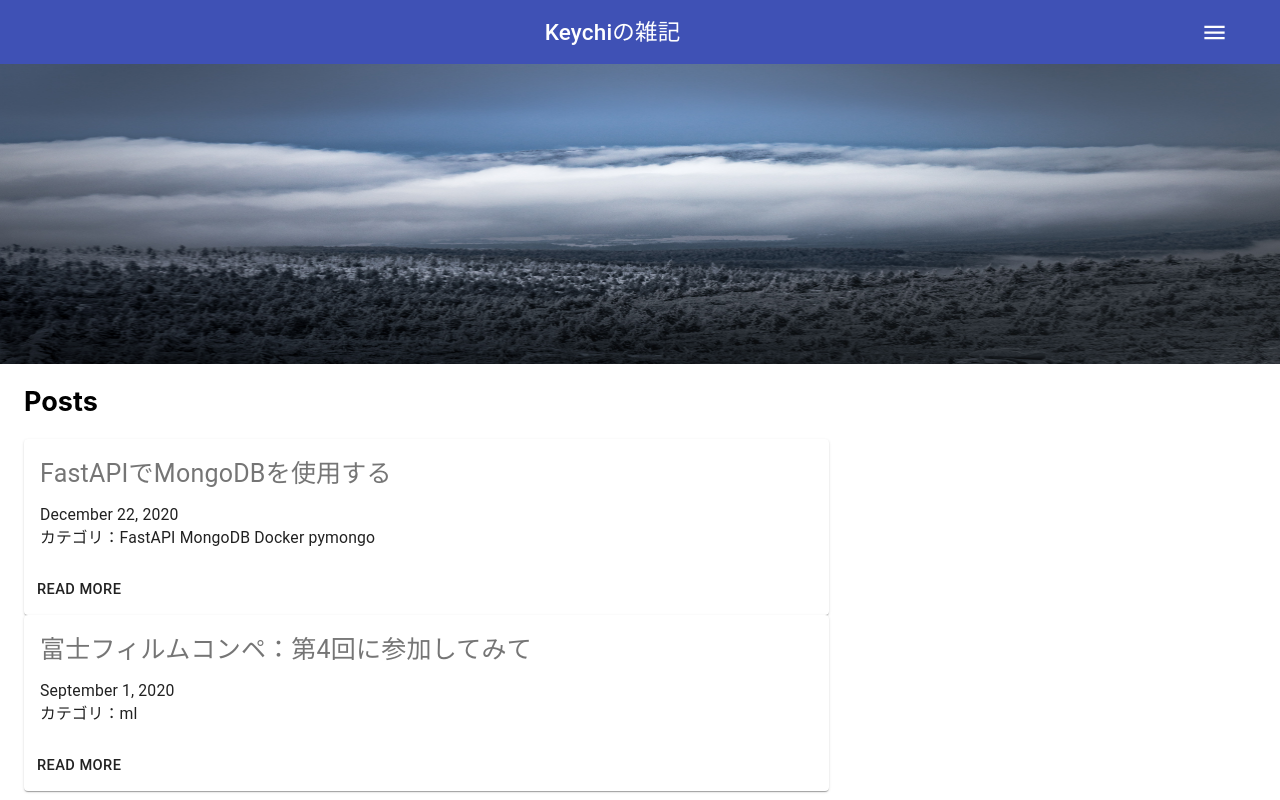
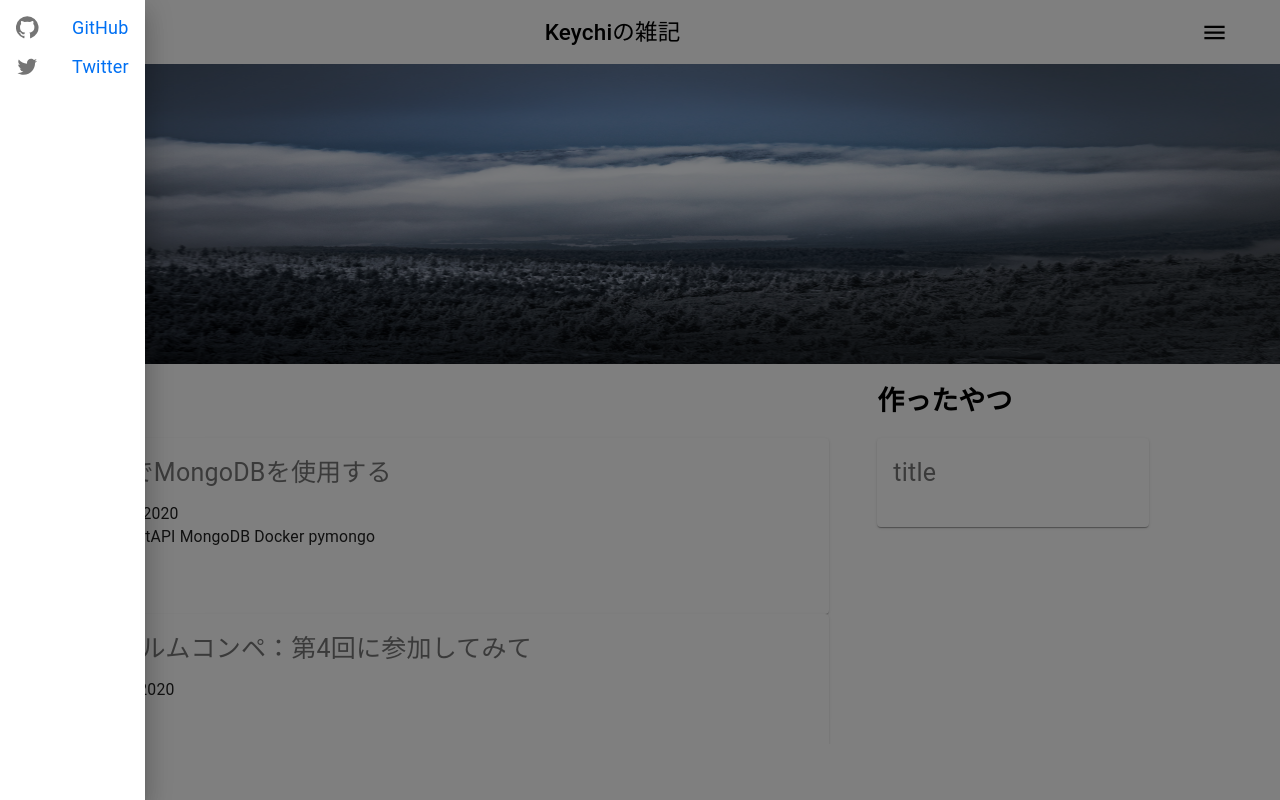
Before and after one commit to keychi25/keychi-miscellaneous-notes, a Next.js app: page / in a window 1280 px wide. Both pictures are taken after a click on the button "menu". Built offline with nearby package versions, Linux system fonts and the light colour scheme.

Commit message:
add : fotter

```diff
--- a/components/layout.js
+++ b/components/layout.js
@@ -1,11 +1,23 @@
 import Head from 'next/head'
 import styles from './layout.module.css'
 import Link from 'next/link'
-
+import React from 'react'
 import { makeStyles } from '@material-ui/core/styles'
-import { AppBar, Toolbar, Typography, IconButton } from '@material-ui/core'
-import MenuIcon from '@material-ui/icons/Menu'
-
+import {
+  AppBar,
+  Toolbar,
+  Typography,
+  IconButton,
+  Drawer,
+  MenuList,
+  MenuItem,
+  ListItemIcon,
+  BottomNavigation,
+  BottomNavigationAction,
+} from '@material-ui/core'
+import MenuIcon from '@material-ui/icons/menu'
+import GitHubIcon from '@material-ui/icons/GitHub'
+import TwitterIcon from '@material-ui/icons/Twitter'
 export const siteTitle = 'Keychiの雑記'
 
 const useStyles = makeStyles((theme) => ({
@@ -19,10 +31,62 @@ const useStyles = makeStyles((theme) => ({
     flexGrow: 1,
     textAlign: 'center',
   },
+  footerTitle: {
+    flexGrow: 1,
+    textAlign: 'reft',
+    marginLeft: theme.spacing(2),
+  },
+  stickToBottom: {
+    width: '100%',
+    position: 'fixed',
+    bottom: 0,
+  },
 }))
 
 export default function Layout({ children, home }) {
   const classes = useStyles()
+  const [state, setState] = React.useState({
+    top: false,
+    left: false,
+    bottom: false,
+    right: false,
+  })
+
+  const toggleDrawer = (side, open) => () => {
+    setState({
+      [side]: open,
+    })
+  }
+  const sideList = (
+    <div>
+      <MenuList>
+        <MenuItem>
+          <ListItemIcon>
+            <GitHubIcon fontSize="small" />
+          </ListItemIcon>
+          <a
+            href="https://github.com/keychi25"
+            target="_blank"
+            rel="noopener noreferrer"
+          >
+            <Typography variant="inherit">GitHub</Typography>
+          </a>
+        </MenuItem>
+        <MenuItem>
+          <ListItemIcon>
+            <TwitterIcon fontSize="small" />
+          </ListItemIcon>
+          <a
+            href="https://twitter.com/f_keychi_ktk"
+            target="_blank"
+            rel="noopener noreferrer"
+          >
+            <Typography variant="inherit">Twitter</Typography>
+          </a>
+        </MenuItem>
+      </MenuList>
+    </div>
+  )
   return (
     <>
       <Head>
@@ -40,7 +104,7 @@ export default function Layout({ children, home }) {
         <meta name="og:title" content={siteTitle} />
         <meta name="twitter:card" content="summary_large_image" />
       </Head>
-      <AppBar position="static">
+      <AppBar position="static" color="inherit">
         <Toolbar>
           <Typography variant="h6" className={classes.title}>
             {siteTitle}
@@ -50,9 +114,20 @@ export default function Layout({ children, home }) {
             className={classes.menuButton}
             color="inherit"
             aria-label="menu"
+            onClick={toggleDrawer('left', true)}
           >
             <MenuIcon />
           </IconButton>
+          <Drawer open={state.left} onClose={toggleDrawer('left', false)}>
+            <div
+              tabIndex={0}
+              role="button"
+              onClick={toggleDrawer('left', false)}
+              onKeyDown={toggleDrawer('left', false)}
+            >
+              {sideList}
+            </div>
+          </Drawer>
         </Toolbar>
       </AppBar>
       <div>
@@ -67,6 +142,11 @@ export default function Layout({ children, home }) {
           </div>
         )}
       </div>
+      <BottomNavigation className={classes.stickToBottom}s>
+        <Typography className={classes.footerTitle}>
+          &copy;{siteTitle}
+        </Typography>
+      </BottomNavigation>
     </>
   )
 }
--- a/pages/index.js
+++ b/pages/index.js
@@ -42,15 +42,9 @@ export default function Home({ allPostsData }) {
         <title>{siteTitle}</title>
       </Head>
       <img src="/images/header.jpg" className={utilStyles.headerImg} />
-      <section className={`${utilStyles.headingMd} ${utilStyles.padding1px}`}>
+      <section>
         <Grid container>
-          <Grid
-            item
-            xs={12}
-            sm={8}
-            className={utilStyles.container}
-            zeroMinWidth
-          >
+          <Grid item xs={12} sm={8} zeroMinWidth>
             <Container fixed>
               <h2 className={utilStyles.headingLg}>Posts</h2>
               {allPostsData.map(({ id, date, title, tags }) => (
@@ -75,14 +69,17 @@ export default function Home({ allPostsData }) {
               ))}
             </Container>
           </Grid>
-          <Grid
-            item
-            xs={12}
-            sm={4}
-            className={utilStyles.container}
-            zeroMinWidth
-          >
-            <Container fixed />
+          <Grid item xs={12} sm={3} zeroMinWidth>
+            <Container fixed>
+              <h2 className={utilStyles.headingLg}>作ったやつ</h2>
+              <Card>
+                <CardContent>
+                  <Typography className={classes.title} color="textSecondary">
+                    title
+                  </Typography>
+                </CardContent>
+              </Card>
+            </Container>
           </Grid>
         </Grid>
       </section>
```
